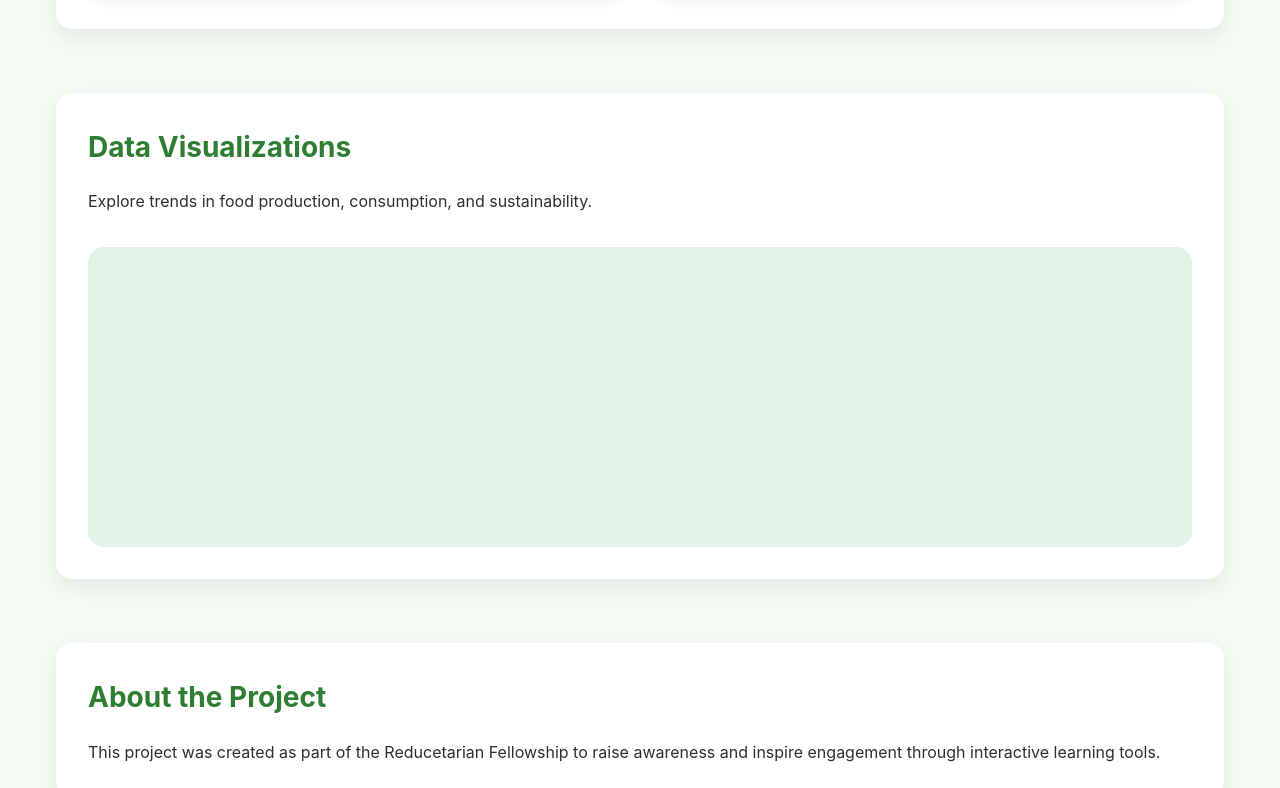
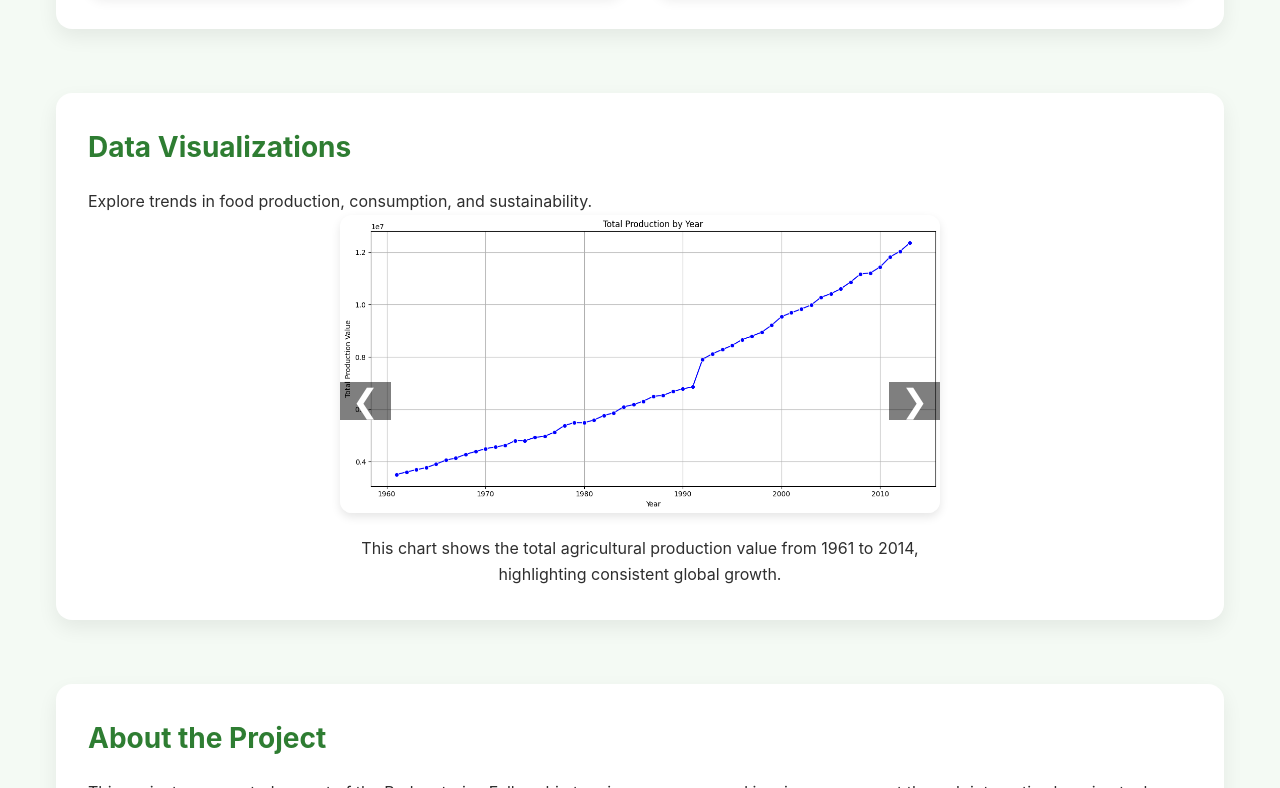
Before and after one commit to sanaxamjad/ReducetarianFoundationDataAnalysis, a plain HTML site: page index.html in a window 1280 px wide. Shown: the part 593-1381 px from the top of the page. Drawn offline with Linux system fonts and the light colour scheme.

Commit message:
Second Commit

```diff
--- a/index.html
+++ b/index.html
@@ -140,12 +140,42 @@
       background-color: var(--dark-green);
     }
 
-    #charts {
-      margin-top: 2rem;
-      min-height: 300px;
-      background-color: #e3f2e9;
-      border-radius: 1rem;
-      padding: 1.5rem;
+    .slider {
+      position: relative;
+      max-width: 600px;
+      margin: 0 auto;
+      text-align: center;
+    }
+
+    .slider img {
+      width: 100%;
+      border-radius: 12px;
+      box-shadow: 0 4px 10px rgba(0, 0, 0, 0.1);
+    }
+
+    .slider button {
+      position: absolute;
+      top: 50%;
+      transform: translateY(-50%);
+      background-color: rgba(0, 0, 0, 0.5);
+      color: white;
+      border: none;
+      font-size: 2rem;
+      cursor: pointer;
+      padding: 0 12px;
+    }
+
+    .slider button:hover {
+      background-color: rgba(0, 0, 0, 0.7);
+    }
+
+    .prev { left: 0; }
+    .next { right: 0; }
+
+    .description {
+      margin-top: 1rem;
+      font-size: 1rem;
+      color: var(--text-color);
     }
 
     footer {
@@ -193,8 +223,13 @@
     <section id="data-viz">
       <h2>Data Visualizations</h2>
       <p>Explore trends in food production, consumption, and sustainability.</p>
-      <div id="charts">
-        <!-- JavaScript-generated visualizations will be inserted here -->
+      <div class="slider">
+        <button class="prev" onclick="changeSlide(-1)">&#10094;</button>
+        <img id="slide-image" src="production.png" alt="Visualization">
+        <button class="next" onclick="changeSlide(1)">&#10095;</button>
+        <div class="description" id="slide-description">
+          This chart shows the total agricultural production value from 1961 to 2014, highlighting consistent global growth.
+        </div>
       </div>
     </section>
 
@@ -207,5 +242,32 @@
   <footer>
     <p>&copy; 2025 Reducetarian Fellowship Project</p>
   </footer>
+
+  <script>
+    const images = [
+      'production.png',
+      'images/top-areas-by-production.png',
+      'images/top-items-by-production.png',
+      'images/wheat-trend.png'
+    ];
+
+    const descriptions = [
+      'This chart shows the global total agricultural production value from 1961 to 2014 using FAO data. It highlights a steady upward trend driven by population growth, technological advancements, and expanded agricultural practices, with a sharp spike around 1992 likely due to geopolitical shifts and improved reporting. Overall, it reflects rising demand and growing production capacity, offering insight into long-term trends in global food systems.',
+      'Top 10 areas by total production, showcasing countries or regions with the highest agricultural output.',
+      'Top 10 agricultural products by total production volume, showing the most widely produced items.',
+      'Yearly production trend for Wheat and related products, tracking changes in demand and output over time.'
+    ];
+
+    let currentIndex = 0;
+
+    function changeSlide(direction) {
+      currentIndex += direction;
+      if (currentIndex < 0) currentIndex = images.length - 1;
+      if (currentIndex >= images.length) currentIndex = 0;
+
+      document.getElementById('slide-image').src = images[currentIndex];
+      document.getElementById('slide-description').textContent = descriptions[currentIndex];
+    }
+  </script>
 </body>
 </html>
```
Also changed, not shown: production.png (added).
